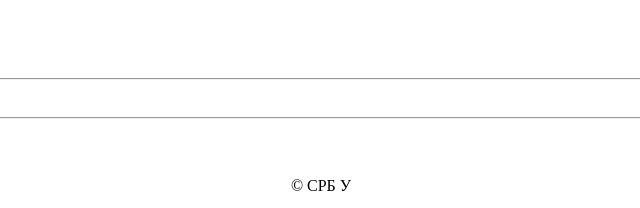
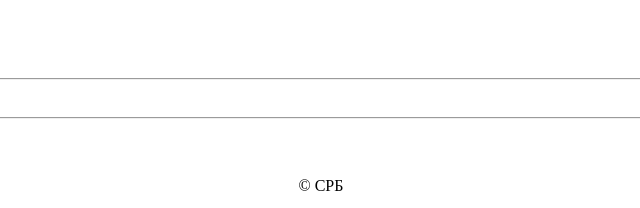
Before and after one commit to wwwZeus/wwwZeus.github.io, a plain HTML site: page index.html in a window 1280 px wide. Shown: the full height of the page, 331-971 px from the left. Drawn offline with Linux system fonts and the light colour scheme.

Commit message:
Update index.html

```diff
--- a/index.html
+++ b/index.html
@@ -81,7 +81,7 @@
   <br>
   <footer>
     <center>
-      <p>&copy; СРБ У</p>
+      <p>&copy; СРБ </p>
     </center>
   </footer>
 
```
